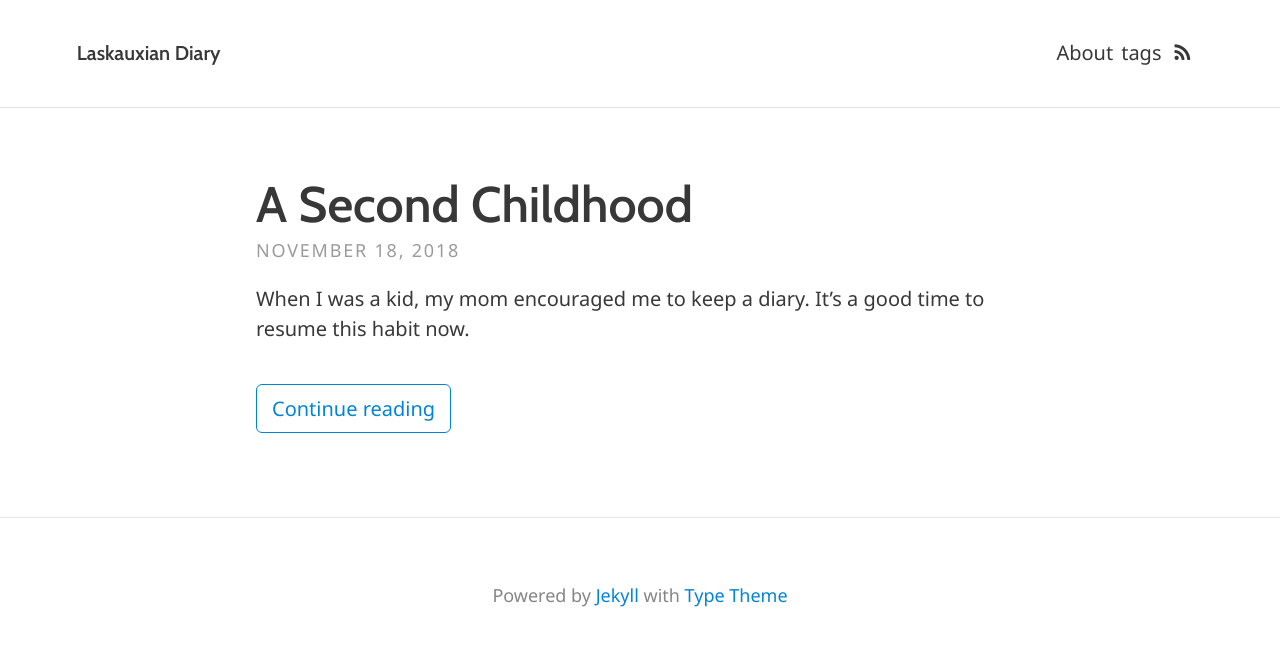
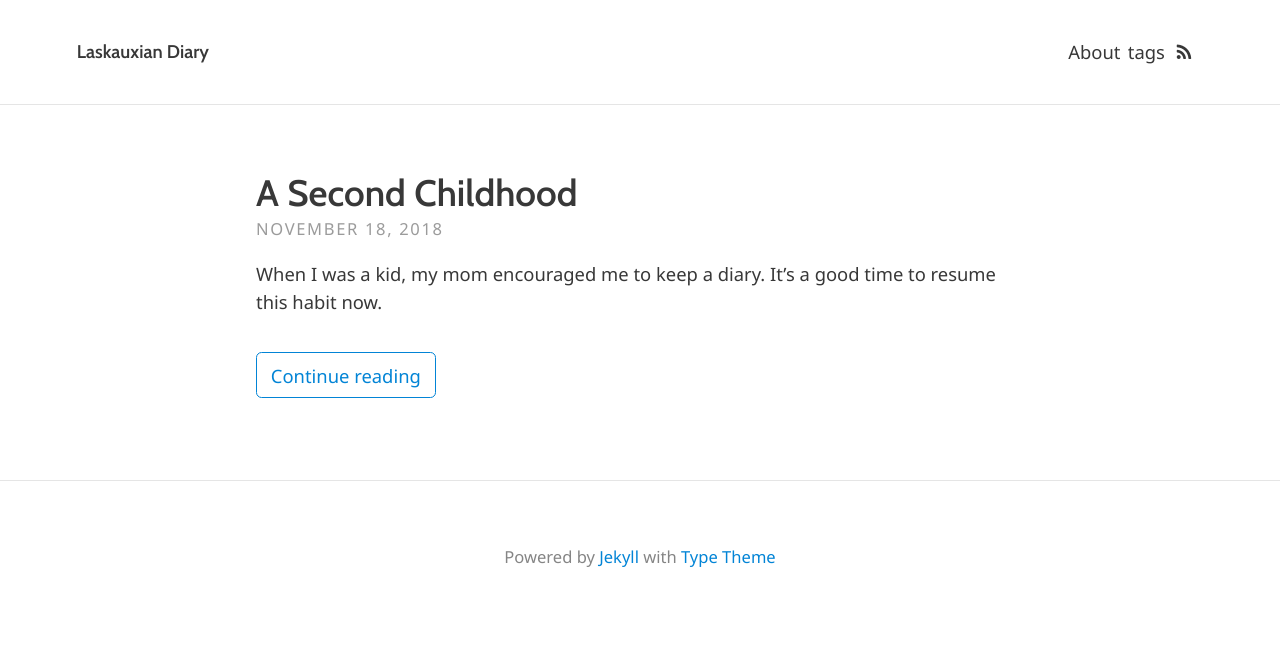
Before and after one commit to laskaux/laskaux.github.io, a Jekyll site: the page built from index.html, in a window 1280 px wide. Shown: the top 646 px of the page. Built offline with Jekyll 4.4.1, drawn with Linux system fonts in a browser that asks for light colours; the list of posts is cut into pages by our own code.

Commit message:
Change font size

```diff
--- a/_sass/base/_global.scss
+++ b/_sass/base/_global.scss
@@ -36,16 +36,16 @@ h1, h2, h3, h4, h5, h6 {
   }
 }
 h1 {
-  font-size: 2.5em;
+  font-size: 2.0em;
 }
 h2 {
-  font-size: 2em;
+  font-size: 1.6em;
 }
 h3 {
-  font-size: 1.5em;
+  font-size: 1.4em;
 }
 h4 {
-  font-size: 1.15em;
+  font-size: 1.25em;
 }
 blockquote {
     border-left: 2px solid;
--- a/_sass/base/_variables.scss
+++ b/_sass/base/_variables.scss
@@ -1,7 +1,7 @@
 // Typography
 $font-family-main: 'Noto Sans', sans-serif;
 $font-family-headings: 'Cabin', sans-serif;
-$font-size: 1.25em;
+$font-size: 1.15em;
 
 // Padding
 $padding-large: 20%;
```
Also changed, not shown: 2 other files.
